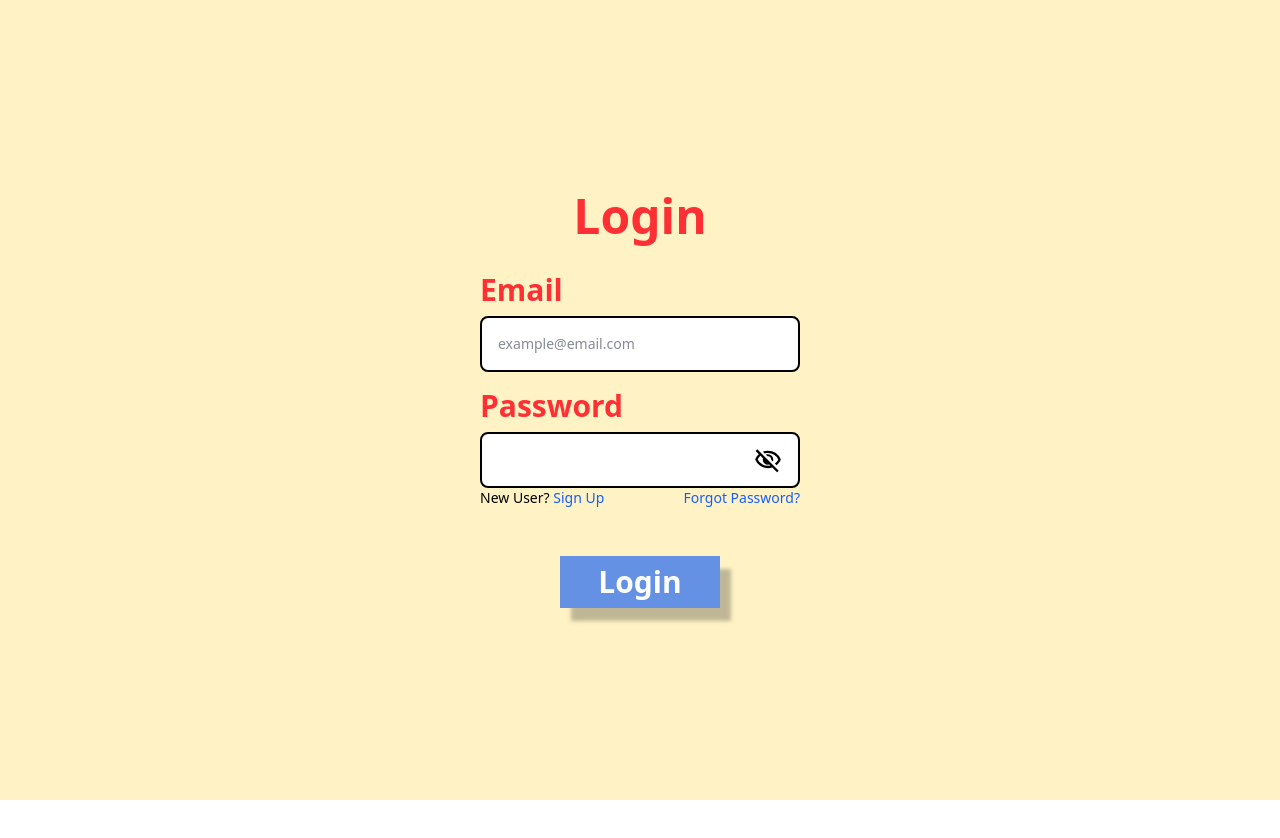
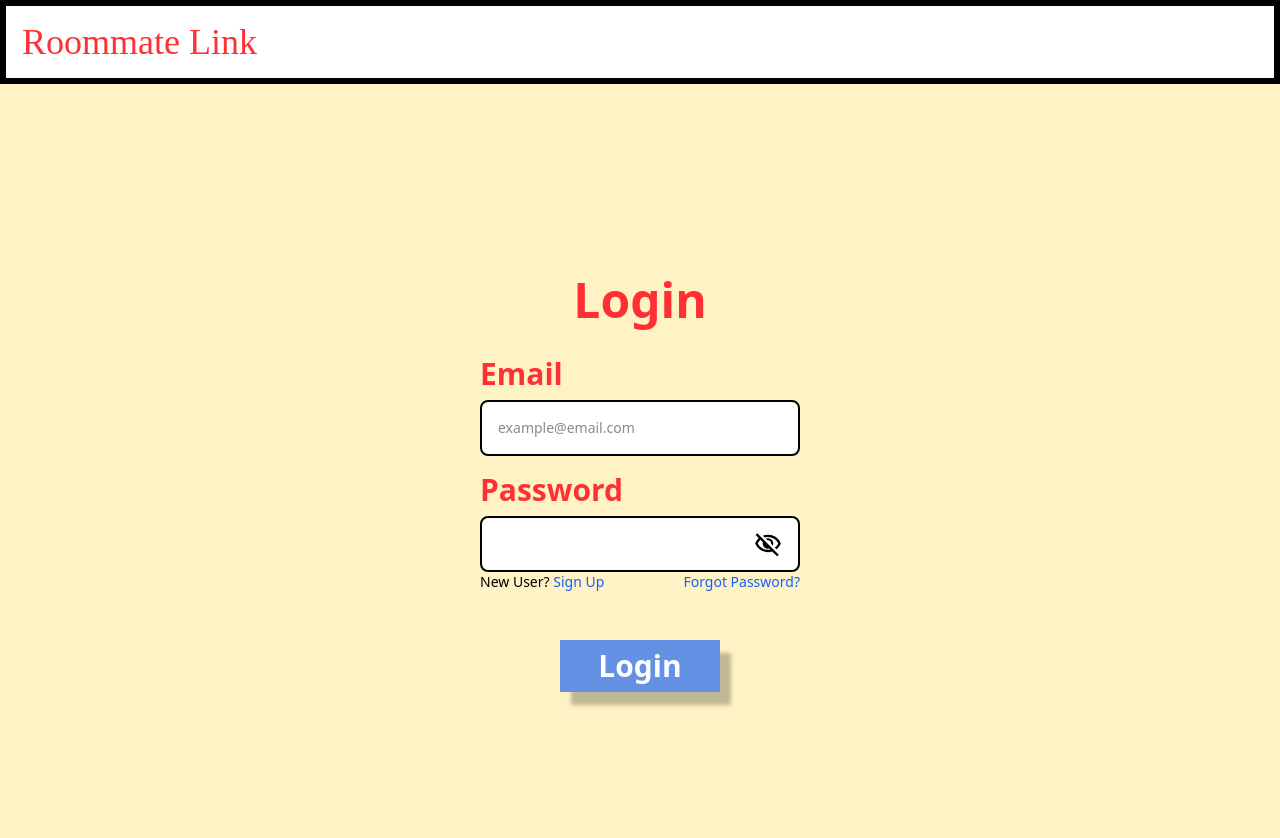
Before and after one commit to Evan-Proulx/RoommateLink-Frontend, a React (Vite) app: page / in a window 1280 px wide. Shown: the top 838 px of the page. Before the commit the page ends 800 px from the top, so only its background shows below. Built offline with nearby package versions, Linux system fonts and the light colour scheme; a web font is replaced by a local one.

Commit message:
Creted navbar component

```diff
--- a/src/App.tsx
+++ b/src/App.tsx
@@ -1,13 +1,17 @@
-import { useState } from 'react'
+import {useState} from 'react'
 import './App.css'
 import Login from "./components/Login.tsx";
+import Navbar from "./components/Navbar.tsx";
 
 function App() {
 
     return (
         <>
-      <div className={"h-screen flex  items-center justify-center bg-[var(--color-primary)]"}>
+            <div className={"h-screen"}>
+                <Navbar/>
+                <div className={"h-full flex items-center justify-center bg-[var(--color-primary)]"}>
                     <Login/>
+                </div>
             </div>
         </>
     )
--- a/src/components/Navbar.tsx
+++ b/src/components/Navbar.tsx
@@ -0,0 +1,15 @@
+import React from 'react';
+
+const Navbar = () => {
+    return (
+        <div>
+            <div>
+                <div className={"bg-white border-6 border-black"}>
+                    <h1 className={"p-4 logo text-4xl"}>Roommate Link</h1>
+                </div>
+            </div>
+        </div>
+    );
+};
+
+export default Navbar;
```
Lines whose indentation alone changed are shown as unchanged.
